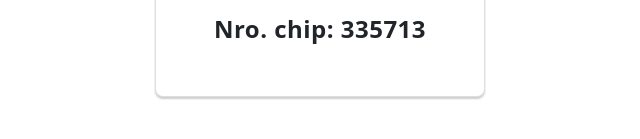
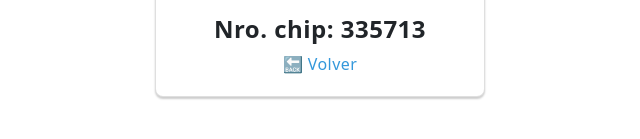
Before and after one commit to Cmoyaa/Proyecto-ONG, a plain HTML site: page cachulo.html in a window 1280 px wide. Shown: the part 619-758 px from the top of the page, 320-960 px from the left. Drawn offline with nearby package versions, Linux system fonts and the light colour scheme.

Commit message:
Update cachulo.html

```diff
--- a/cachulo.html
+++ b/cachulo.html
@@ -39,6 +39,7 @@
           <h4>Género: Macho</h4>
           <h4>Esterelizado: Si</h4>
           <h4>Nro. chip: 335713</h4>
+          <a href="Perros.html">🔙 Volver</a>
         </div>
     </div>
     <script src="https://cdn.jsdelivr.net/npm/bootstrap@5.0.0-beta3/dist/js/bootstrap.bundle.min.js" integrity="sha384-JEW9xMcG8R+pH31jmWH6WWP0WintQrMb4s7ZOdauHnUtxwoG2vI5DkLtS3qm9Ekf" crossorigin="anonymous"></script>
```
